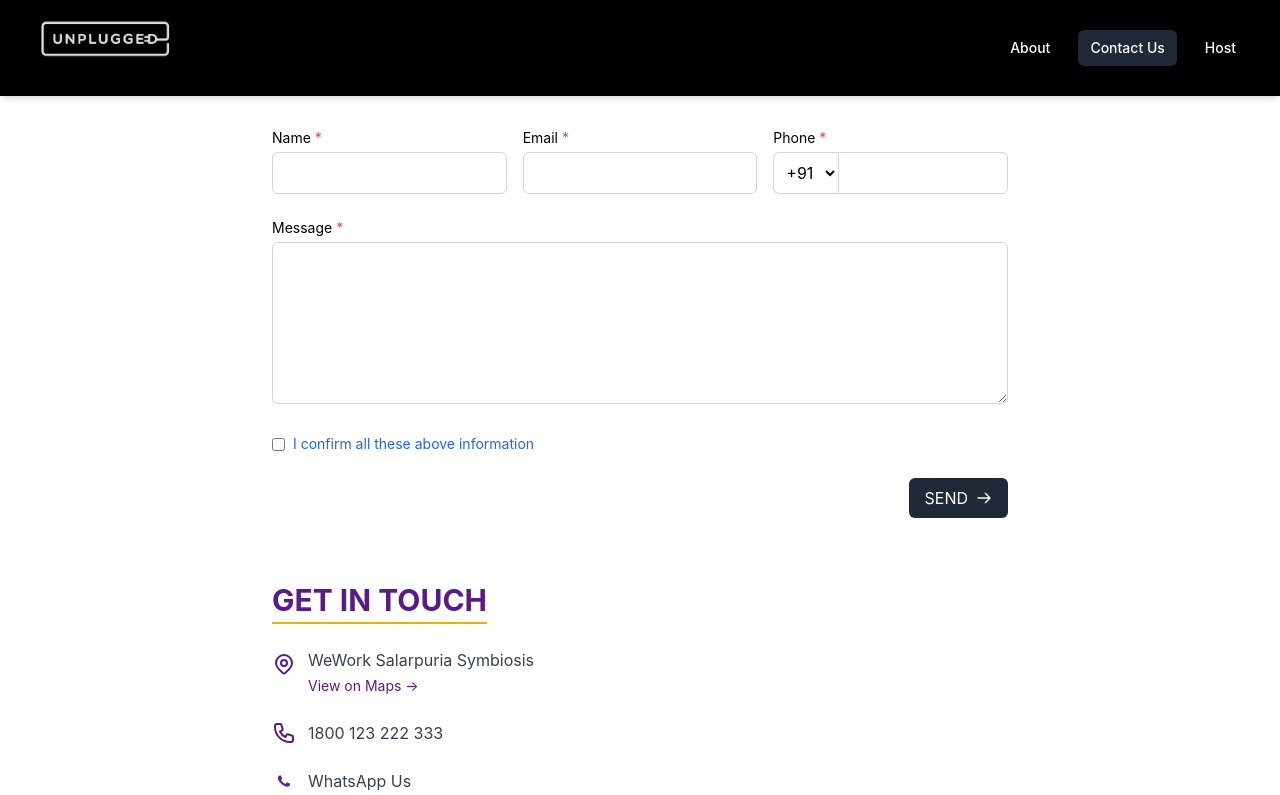
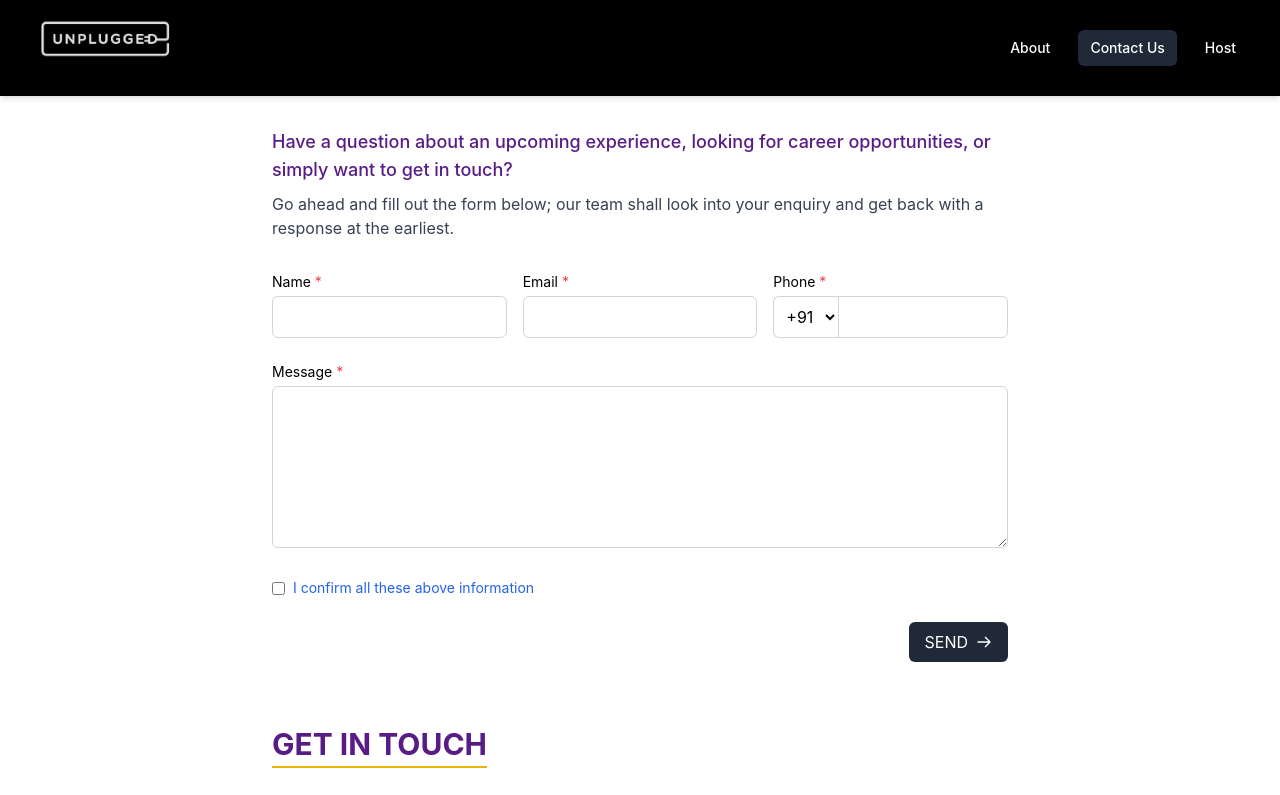
Before and after one commit to AtulGarg2204/unplugged, a React (Create React App) app in the folder frontend/: page /contact in a window 1280 px wide. Shown: the top 795 px of the page. Built offline with nearby package versions, Linux system fonts and the light colour scheme; no server answers.

Commit message:
contact us

```diff
--- a/frontend/src/components/ContactUs.jsx
+++ b/frontend/src/components/ContactUs.jsx
@@ -86,6 +86,15 @@ const ContactUs = () => {
 
   return (
     <div className="max-w-3xl mx-auto px-4 py-8">
+       {/* Introduction */}
+      <div className="mb-8">
+        <h3 className="text-lg font-medium mb-2 text-purple-900">
+          Have a question about an upcoming experience, looking for career opportunities, or simply want to get in touch?
+        </h3>
+        <p className="text-gray-700">
+          Go ahead and fill out the form below; our team shall look into your enquiry and get back with a response at the earliest.
+        </p>
+      </div>
       {/* Form Section */}
       <form onSubmit={handleSubmit} className="space-y-6 mb-16">
         <div className="grid grid-cols-1 md:grid-cols-3 gap-4">
```
